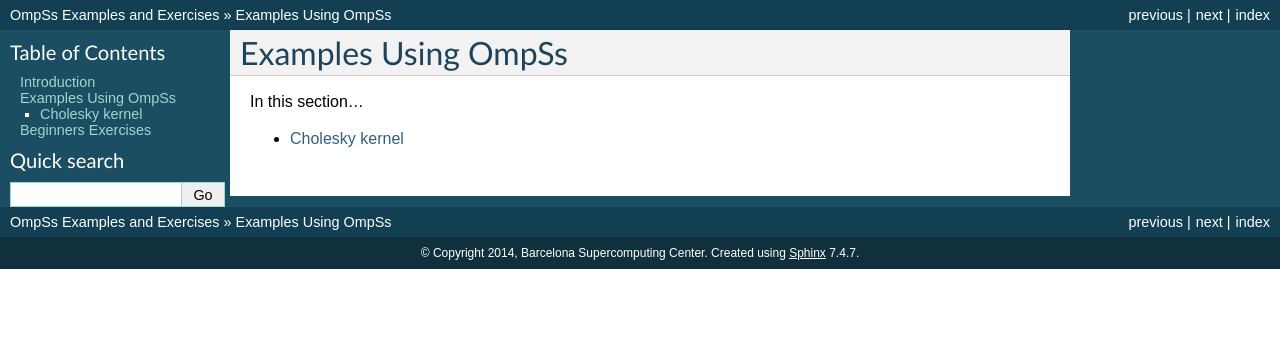
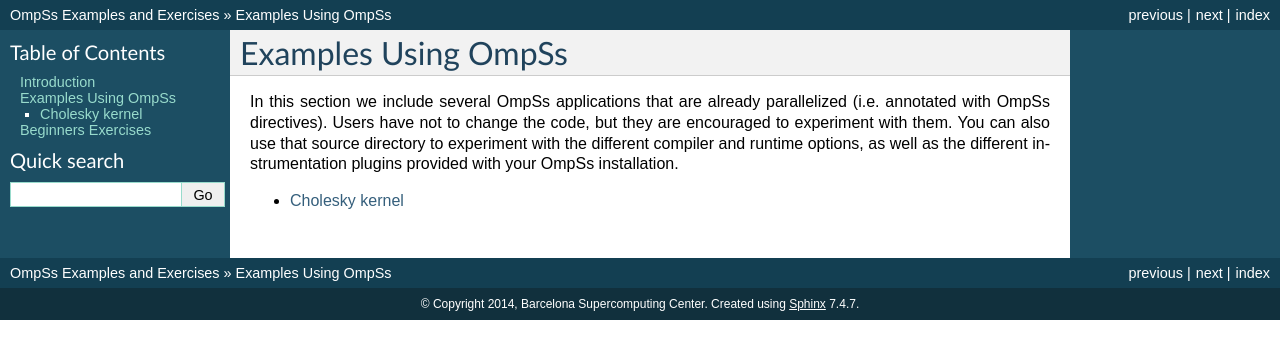
Before and after one commit to bsc-pm/ompss-ee, a Sphinx documentation site: the page built from source/ompss-ee/01-examples/README.rst, in a window 1280 px wide. Shown: the top 359 px of the page. Built offline with Sphinx 7.4.7, drawn with Linux system fonts in a browser that asks for light colours; formulas are drawn with MathJax 3.

Commit message:
Adding a general description for examples/01-examples directory

```diff
--- a/source/ompss-ee/01-examples/README.rst
+++ b/source/ompss-ee/01-examples/README.rst
@@ -1,11 +1,11 @@
 Examples Using OmpSs
 ====================
 
-In this section...
-
-
-
-
+In this section we include several OmpSs applications that are already parallelized (i.e. annotated
+with OmpSs directives). Users have not to change the code, but they are encouraged to experiment
+with them. You can also use that source directory to experiment with the different compiler
+and runtime options, as well as the different instrumentation plugins provided with your OmpSs
+installation.
 
 .. toctree::
    :maxdepth: 2
```
